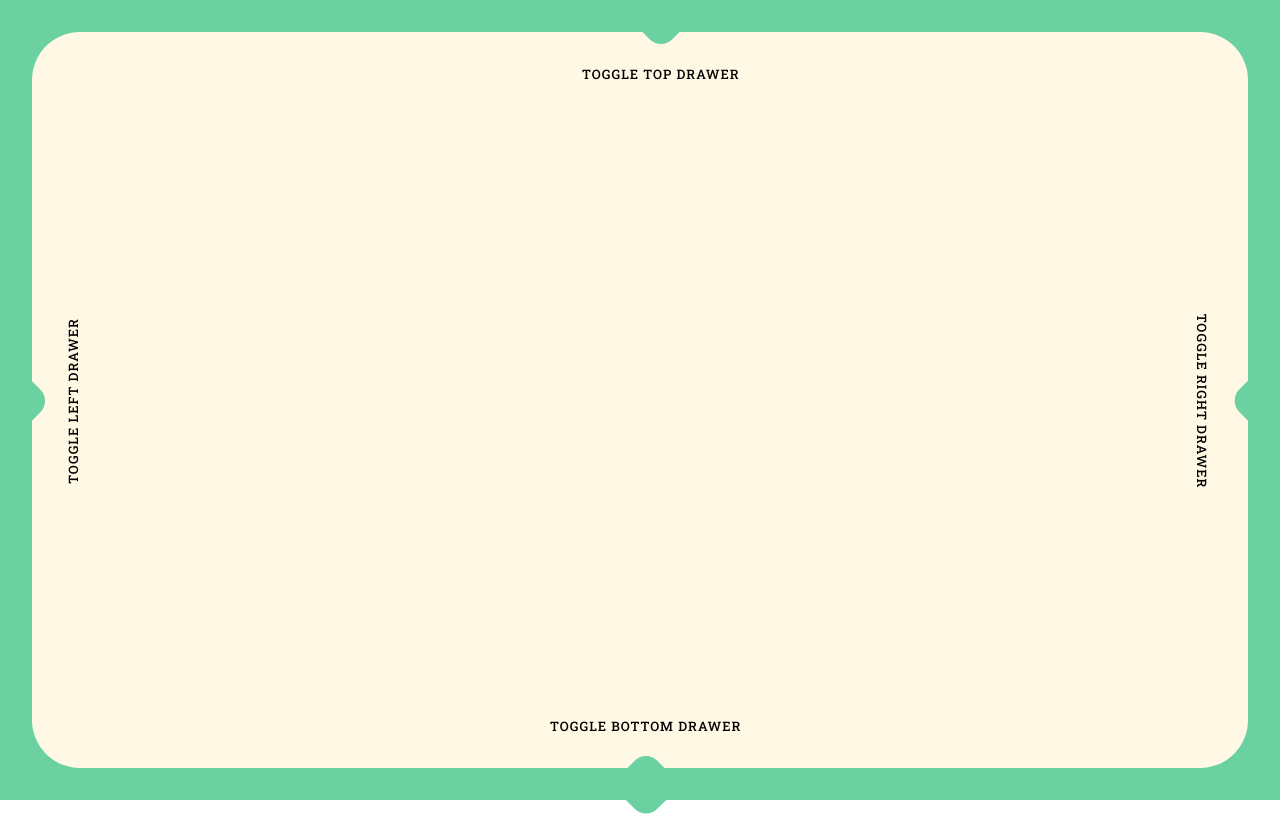
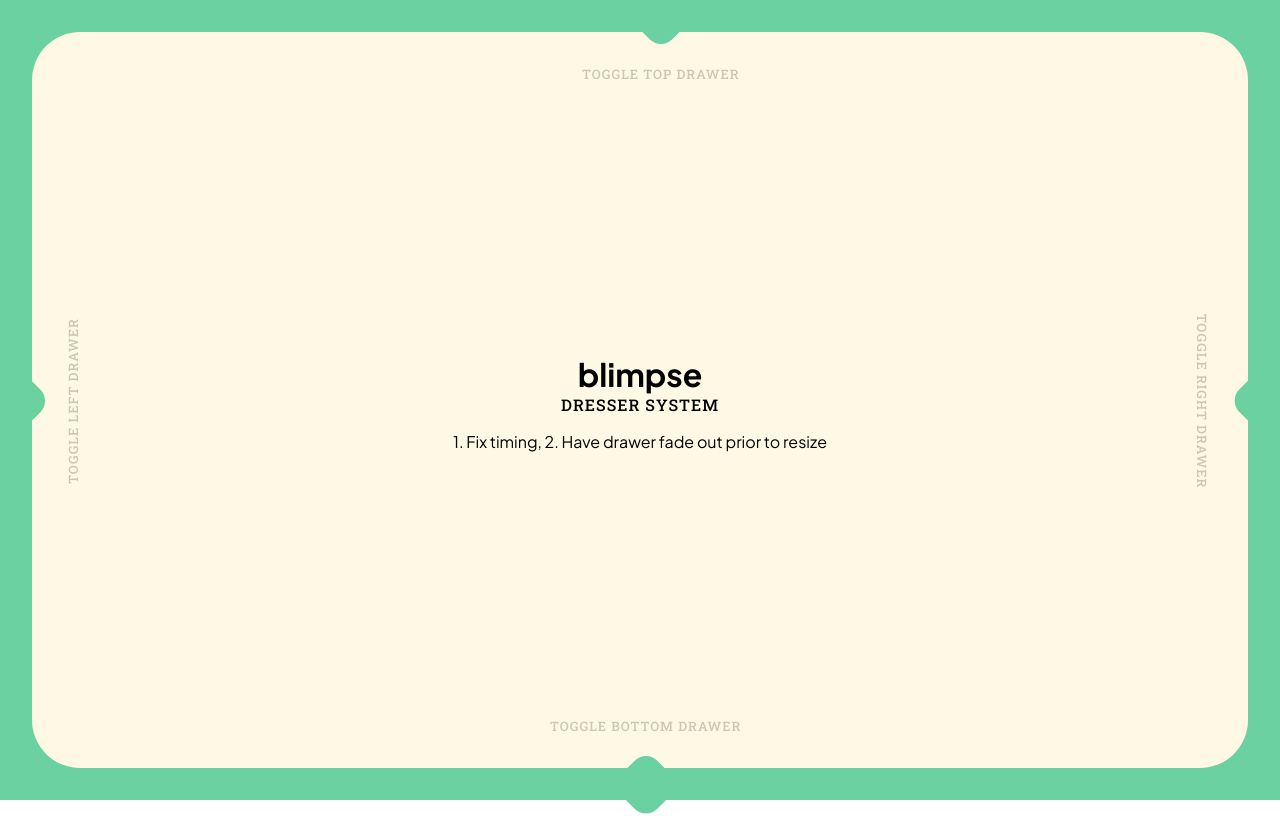
Before and after one commit to mishakov7/blimpse-dresser, a Next.js app: page / in a window 1280 px wide. Built offline with nearby package versions, Linux system fonts and the light colour scheme.

Commit message:
Styled further + added readme section

```diff
--- a/src/components/Dresser.js
+++ b/src/components/Dresser.js
@@ -3,30 +3,7 @@ import Frame from './Frame';
 import Example1 from './Example1';
 import { usePreviousValue } from './util/usePreviousValue';
 import { animateDrawer } from './Animate';
-
-const leftDrawer = {
-    direction: "left",
-    width: 25,
-    height: 100
-}
-
-const topDrawer = {
-    direction: "top",
-    width: 100,
-    height: 5
-}
-
-const bottomDrawer = {
-    direction: "bottom",
-    width: 100,
-    height: 25
-}
-
-const rightDrawer = {
-    direction: "right",
-    width: 50,
-    height: 100
-}
+import { leftDrawer, rightDrawer, topDrawer, bottomDrawer } from './constants/drawers';
 
 export default function Dresser(props) {
     const [direction, setDirection] = useState("hide");
@@ -124,6 +101,12 @@ export default function Dresser(props) {
                     <button onClick={() => toggleDrawer(rightDrawer)} className="rgt">Toggle Right Drawer</button>
                     <button onClick={() => toggleDrawer(bottomDrawer)} className="btm">Toggle Bottom Drawer</button>
                 </div>
+
+                <div className="readme">
+                    <h1 style={{ textTransform: "lowercase" }}>Blimpse</h1>
+                    <span className='subtitle'>Dresser System</span>
+                    <p>1. Fix timing, 2. Have drawer fade out prior to resize</p>
+                </div>
             </Frame>
 
             { direction == "right" || direction == "bottom" || direction == "hide-right" || direction == "hide-bottom"?
--- /dev/null
+++ b/src/components/constants/drawers.js
@@ -0,0 +1,23 @@
+export const leftDrawer = {
+    direction: "left",
+    width: 25,
+    height: 100
+}
+
+export const topDrawer = {
+    direction: "top",
+    width: 100,
+    height: 5
+}
+
+export const bottomDrawer = {
+    direction: "bottom",
+    width: 100,
+    height: 25
+}
+
+export const rightDrawer = {
+    direction: "right",
+    width: 50,
+    height: 100
+}
--- a/src/styles/globals.css
+++ b/src/styles/globals.css
@@ -116,7 +116,7 @@ main {
   display: flex;
   align-items: flex-start;
   position: relative;
-  z-index: 2;
+  z-index: 20;
 }
 
 .drawer.row {
@@ -152,26 +152,49 @@ main {
   border-radius: 48px;
   background-color: var(--base-container);
   padding: 2rem;
-  /* transition: width 0.1s; */
 }
 
 .main-content {
+  position: relative;
   height: 100%;
   display: flex;
   justify-content: center;
   align-items: center;
 }
 
+.readme {
+  padding: 4rem;
+  text-align: center;
+  width: auto;
+  max-height: 50vh;
+  overflow-y: auto;
+  z-index: 5;
+  scrollbar-width: none;
+}
+
+.readme::-webkit-scrollbar {
+  display: none;
+}
+
+h1 {
+  margin-bottom: 0;
+}
+
+.subtitle {
+  font-family: var(--robo);
+  text-transform: uppercase;
+  letter-spacing: 1px;
+  /* font-size: 13px; */
+}
+
 .dpad {
-  position: relative;
-  width: calc(100% + (4 * 2rem));
-  height: calc(100% + (2 * 2rem));
+  position: absolute;
+  width: 100%;
+  height: 100%;
   top: 0;
   left: 0;
   right: 0;
   bottom: 0;
-  /* display: grid; */
-  /* grid-template-areas: "... ... top ... ..." "lft ... ... ... rgt" "... ... btm ... ..."; */
 }
 
 .dpad button {
@@ -184,11 +207,18 @@ main {
   text-transform: uppercase;
   letter-spacing: 1px;
   font-size: 13px;
+  color: var(--secondary-txt-lt);
+  transition: color 0.2s;
 
   width: max-content;
   background: none;
   border: none;
+  z-index: 10;
   cursor: pointer;
+}
+
+.dpad button:hover {
+  color: var(--secondary-txt);
 }
 
 .dpad button::after {
@@ -214,7 +244,7 @@ main {
 }
 
 .dpad .top {
-  top: 2rem;
+  top: 0;
   left: calc(50% - 4rem);
   right: 50%;
 }
@@ -258,7 +288,7 @@ main {
 }
 
 .dpad .btm {
-  bottom: 2rem;
+  bottom: 0;
   left: calc(50% - 6rem);
   right: 50%;
 }
```
